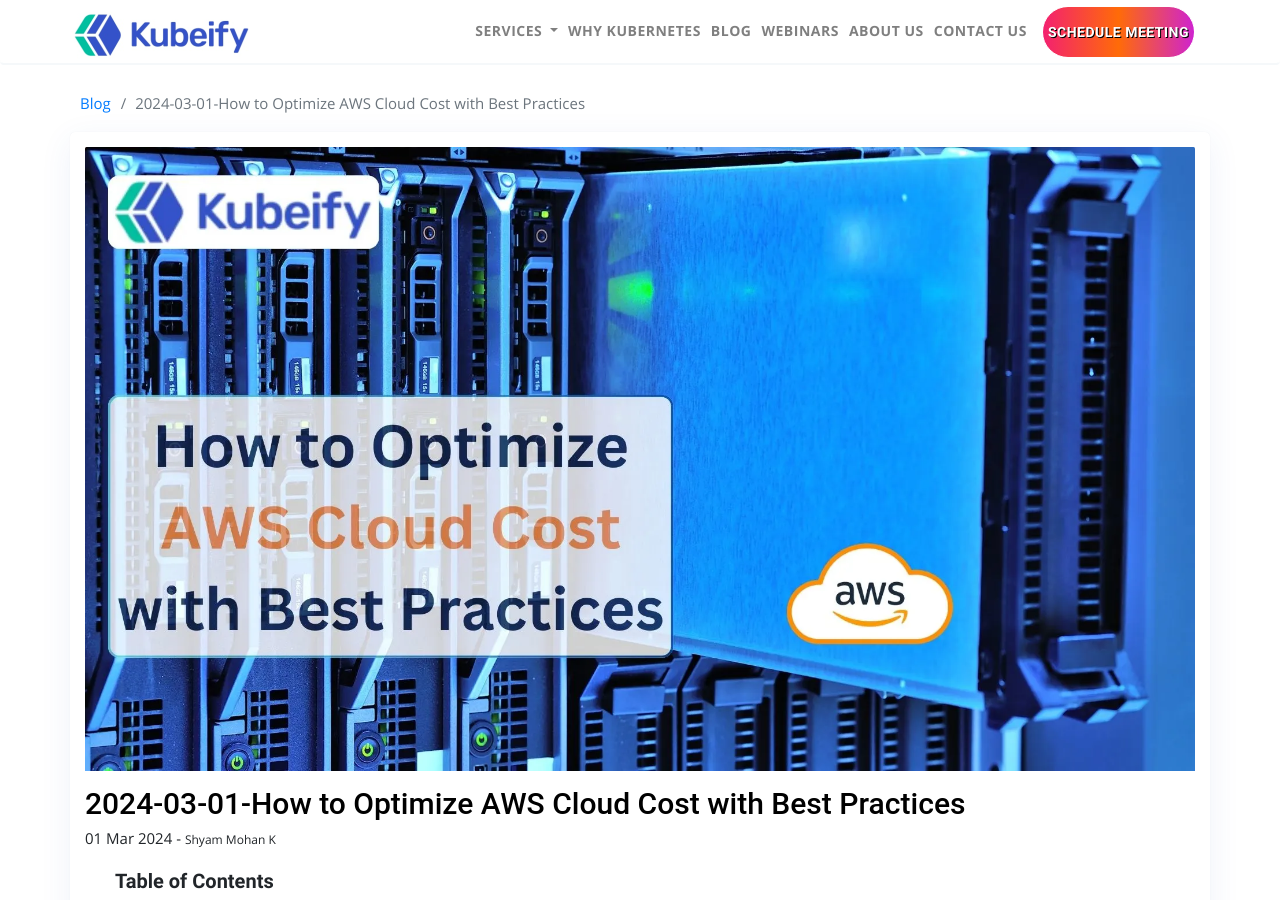
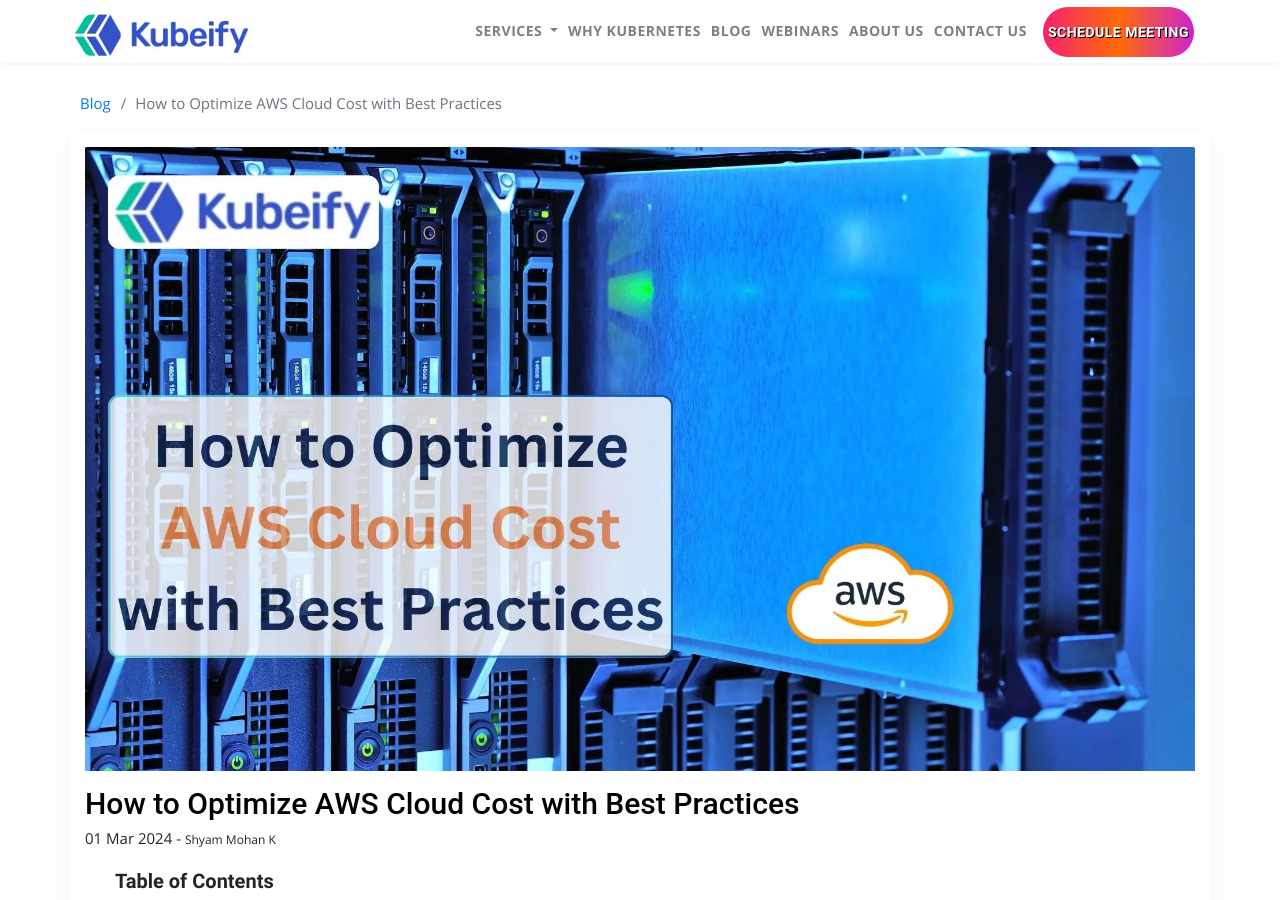
Before and after one commit to kshyam/kubeify, a Jekyll site: the page built from _posts/2025-03-28-2024-03-01-how-to-optimize-aws-cloud-cost-with-best-practices.md, in a window 1280 px wide and 900 px high. Built offline with Jekyll 4.4.1, drawn with Linux system fonts in a browser that asks for light colours; some web fonts are replaced.

Commit message:
Update Blog “2025-03-28-2024-03-01-how-to-optimize-aws-cloud-cost-with-best-practices”

```diff
--- a/_posts/2025-03-28-2024-03-01-how-to-optimize-aws-cloud-cost-with-best-practices.md
+++ b/_posts/2025-03-28-2024-03-01-how-to-optimize-aws-cloud-cost-with-best-practices.md
@@ -1,5 +1,5 @@
 ---
-title: 2024-03-01-How to Optimize AWS Cloud Cost with Best Practices
+title: How to Optimize AWS Cloud Cost with Best Practices
 description: Optimize AWS costs with best practices like right-sizing,
   auto-scaling, and spot instances. Cut expenses and boost efficiency with
   expert cloud strategies!
```
